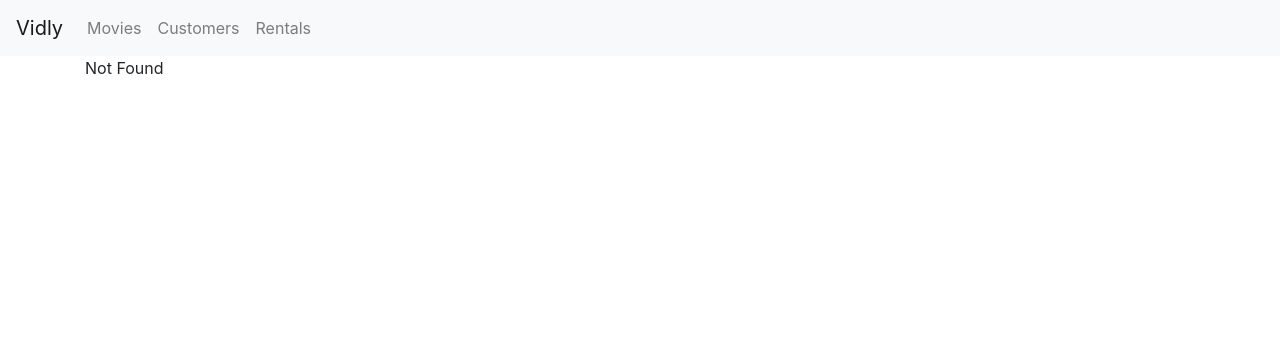
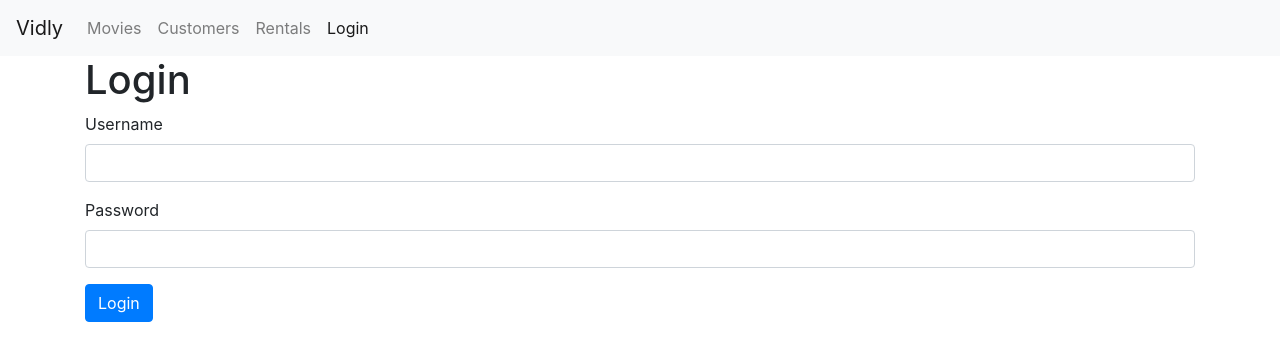
Before and after one commit to jatinshashoo/vidly, a React (Create React App) app: page /login in a window 1280 px wide. Before the commit this address led to /not-found. Shown: the top 360 px of the page. Built offline with nearby package versions, Linux system fonts and the light colour scheme.

Commit message:
Committe dtill -Handling form submission - CWM

```diff
--- a/src/App.js
+++ b/src/App.js
@@ -5,8 +5,9 @@
 import Rentals from "./components/rentals";
 import NotFound from "./components/notFound";
 import NavBar from "./components/navBar";
+import MovieForm from "./components/movieForm";
+import LoginForm from "./components/loginForm";
 import "./App.css";
-import MovieForm from "./components/movieForm";
 
 class App extends Component {
   render() {
@@ -15,6 +16,7 @@
         <NavBar />
         <main className="container">
           <Switch>
+            <Route path="/login" component={LoginForm}></Route>
             <Route path="/movies/:id" component={MovieForm}></Route>
             <Route path="/movies" component={Movies}></Route>
             <Route path="/customers" component={Customers}></Route>
--- /dev/null
+++ b/src/components/loginForm.jsx
@@ -0,0 +1,31 @@
+import React, { Component } from "react";
+
+class LoginForm extends Component {
+  handleSubmit = e => {
+    e.preventDefault();
+
+    //Call the server
+    console.log("Submitted");
+  };
+
+  render() {
+    return (
+      <div>
+        <h1>Login</h1>
+        <form onSubmit={this.handleSubmit}>
+          <div className="form-group">
+            <label htmlFor="username">Username</label>
+            <input id="username" type="text" className="form-control" />
+          </div>
+          <div className="form-group">
+            <label htmlFor="password">Password</label>
+            <input id="password" type="text" className="form-control" />
+          </div>
+          <button className="btn btn-primary">Login</button>
+        </form>
+      </div>
+    );
+  }
+}
+
+export default LoginForm;
--- a/src/components/navBar.jsx
+++ b/src/components/navBar.jsx
@@ -10,31 +10,28 @@
         className="navbar-toggler"
         type="button"
         data-toggle="collapse"
-        data-target="#navbarSupportedContent"
-        aria-controls="navbarSupportedContent"
+        data-target="#navbarNavAltMarkup"
+        aria-controls="navbarNavAltMarkup"
         aria-expanded="false"
         aria-label="Toggle navigation"
       >
         <span className="navbar-toggler-icon"></span>
       </button>
-      <div className="collapse navbar-collapse" id="navbarSupportedContent">
-        <ul className="navbar-nav mr-auto">
-          <li className="nav-item">
+      <div className="collapse navbar-collapse" id="navbarNavAltMarkup">
+        <div className="navbar-nav">
           <NavLink className="nav-link" to="/movies">
             Movies <span className="sr-only">(current)</span>
           </NavLink>
-          </li>
-          <li className="nav-item">
           <NavLink className="nav-link" to="/customers">
             Customers
           </NavLink>
-          </li>
-          <li className="nav-item">
           <NavLink className="nav-link" to="/rentals">
             Rentals
           </NavLink>
-          </li>
-        </ul>
+          <NavLink className="nav-link" to="/login">
+            Login
+          </NavLink>
+        </div>
       </div>
     </nav>
   );
```
Lines whose indentation alone changed are shown as unchanged.
